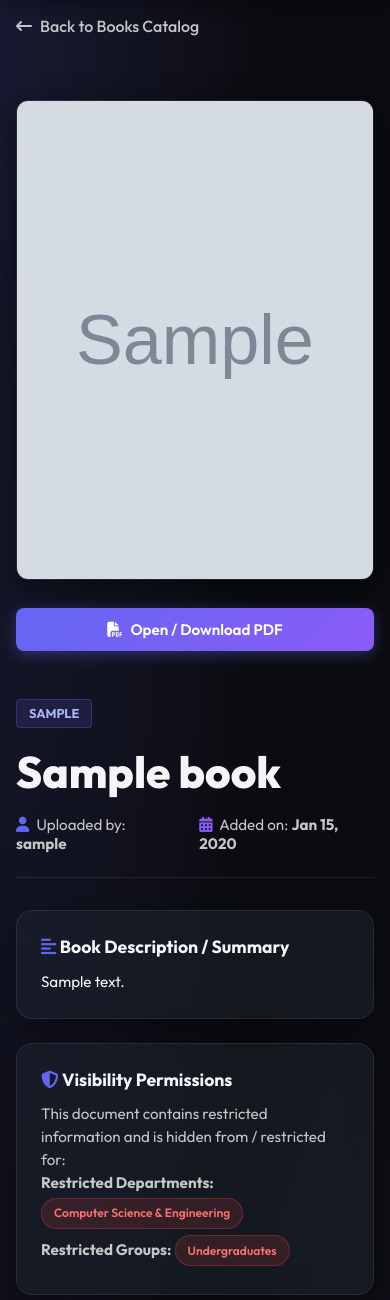
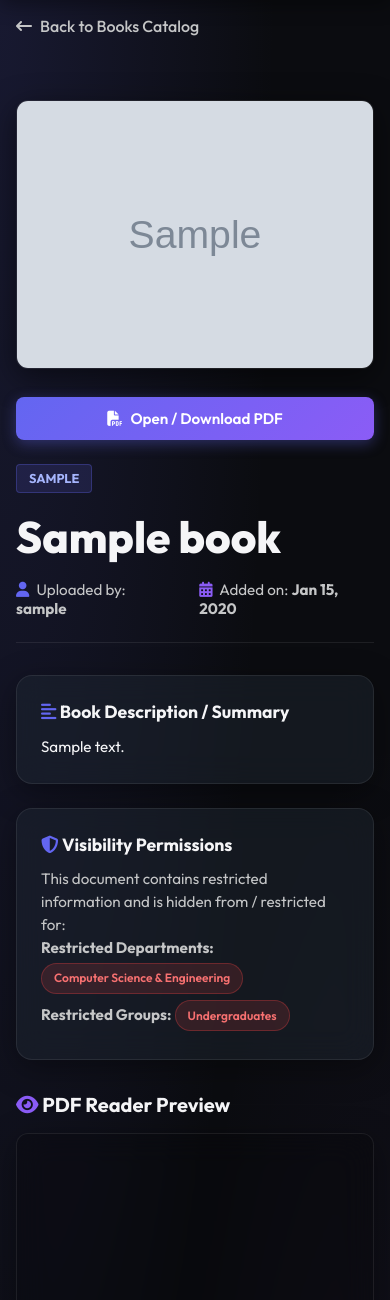
Before and after one commit to Pragnesh29/Digital_Library, a Django app: page /SarvatraGyanKosh/books/1/ in a window 390 px wide. Shown: the part 58-1358 px from the top of the page. Run offline with Django 5.2, Linux system fonts and the light colour scheme; a user stored in the database is signed in; data comes from the database, SQL or seed files in the repository; tables that the repository leaves empty hold one stand-in row (values such as "Sample post"); grey boxes marked "Sample" are stand-in pictures.

Commit message:
Update codebase and deploy to live server

```diff
--- a/static/css/style.css
+++ b/static/css/style.css
@@ -800,15 +800,28 @@ html[data-theme="light"] .carousel-control:hover {
     margin-top: 2rem;
 }
 
+@media (min-width: 769px) {
+    .detail-sidebar {
+        position: sticky;
+        top: 100px;
+    }
+}
+
 @media (max-width: 768px) {
     .detail-layout {
         grid-template-columns: 1fr;
-    }
-}
-
-.detail-sidebar {
-    position: sticky;
-    top: 100px;
+        gap: 1.5rem;
+    }
+    .detail-sidebar {
+        position: static !important;
+        top: auto !important;
+    }
+    .detail-cover {
+        height: auto;
+        max-height: 380px;
+        object-fit: contain;
+        background: rgba(0, 0, 0, 0.2);
+    }
 }
 
 .detail-cover {
--- a/templates/library/book_detail.html
+++ b/templates/library/book_detail.html
@@ -6,6 +6,25 @@
         <i class="fa-solid fa-arrow-left-long"></i> Back to Books Catalog
     </a>
 </div>
+
+<style>
+    @media (max-width: 768px) {
+        .detail-layout {
+            grid-template-columns: 1fr !important;
+            gap: 1.5rem !important;
+        }
+        .detail-sidebar {
+            position: static !important;
+            top: auto !important;
+        }
+        .detail-cover {
+            height: auto !important;
+            max-height: 380px !important;
+            object-fit: contain !important;
+            background: rgba(0, 0, 0, 0.2) !important;
+        }
+    }
+</style>
 
 <div class="detail-layout">
     <!-- Sidebar -->
```
